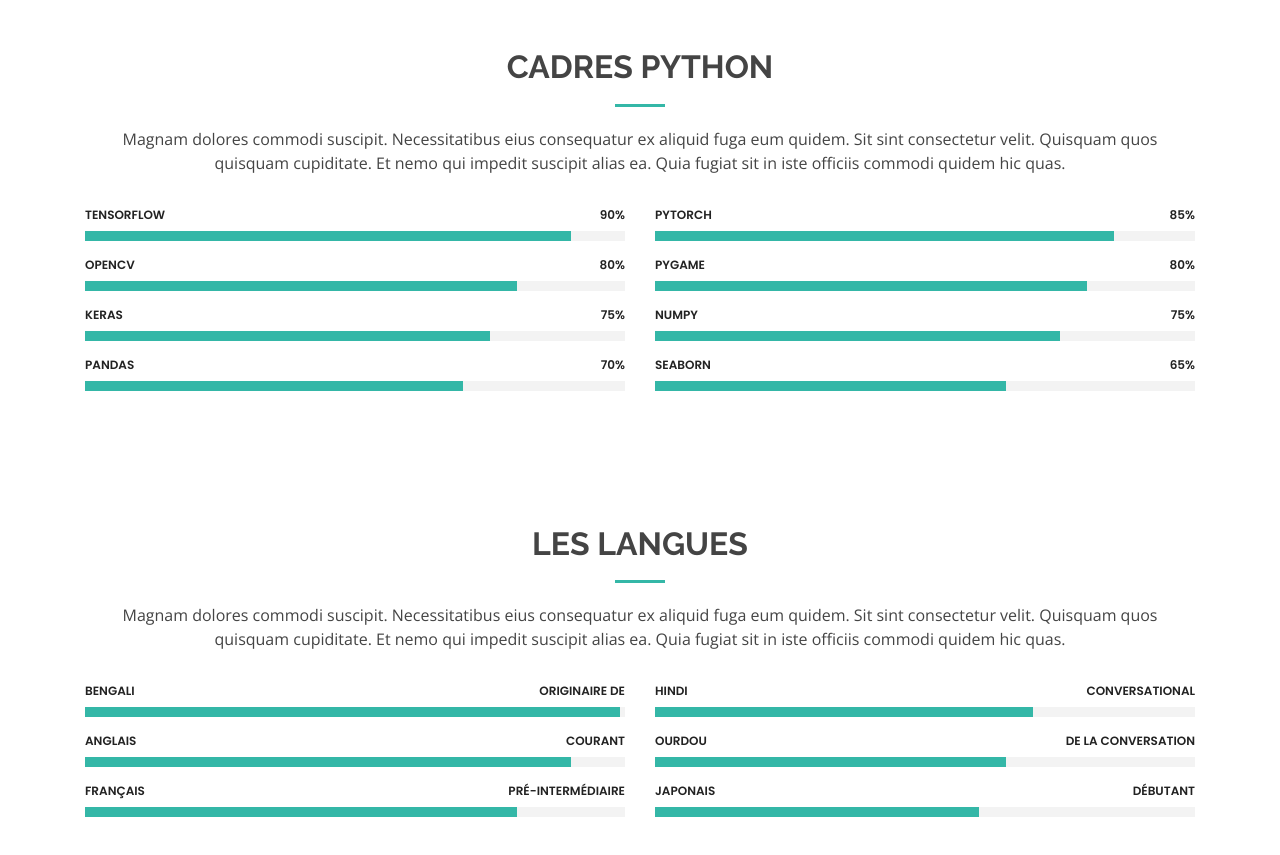
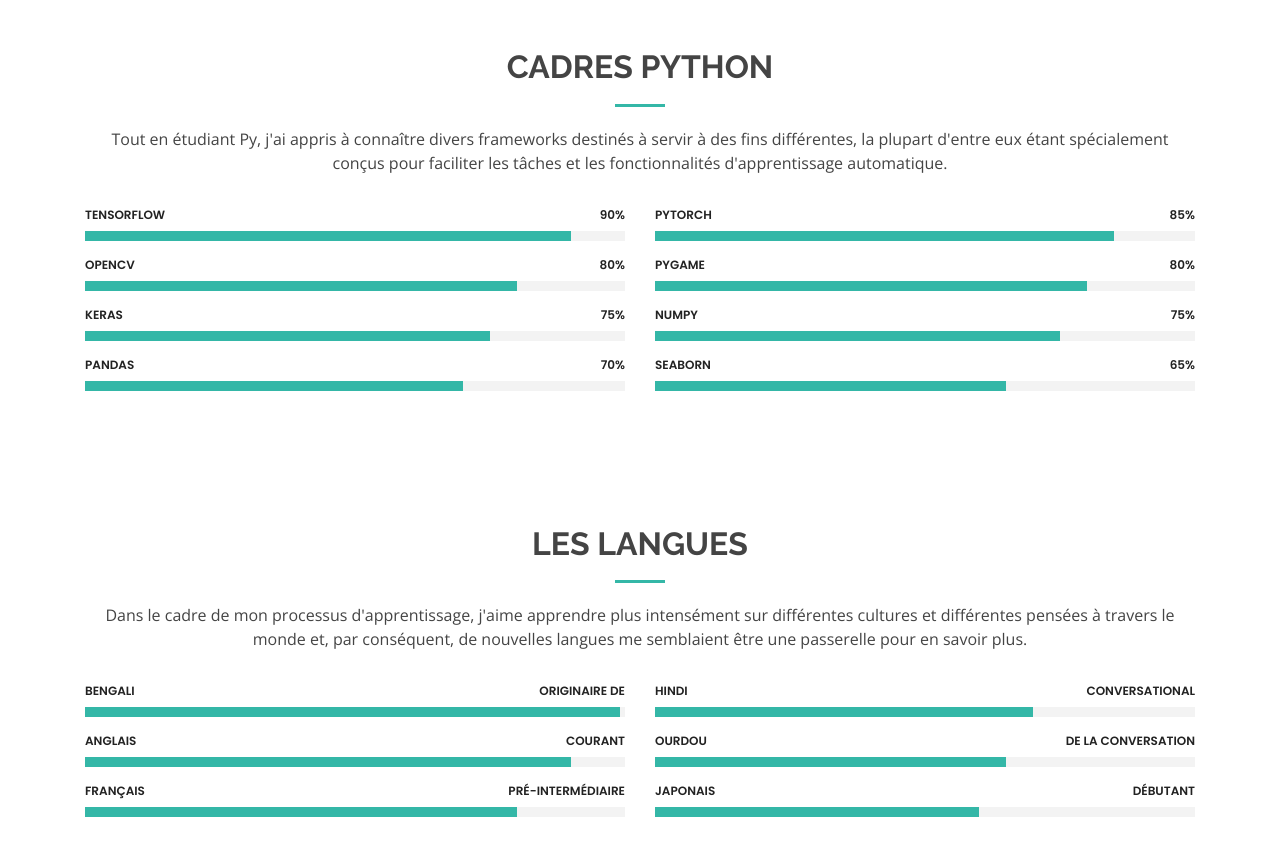
Before and after one commit to joyanta180199/joyanta180199.github.io, a plain HTML site: page about_fr.html in a window 1280 px wide. Shown: the part 1340-2195 px from the top of the page. Drawn offline with nearby package versions, Linux system fonts and the light colour scheme.

Commit message:
update about_fr

```diff
--- a/about_fr.html
+++ b/about_fr.html
@@ -264,7 +264,7 @@
 
         <div class="section-title">
           <h2>Cadres Python</h2>
-          <p>Magnam dolores commodi suscipit. Necessitatibus eius consequatur ex aliquid fuga eum quidem. Sit sint consectetur velit. Quisquam quos quisquam cupiditate. Et nemo qui impedit suscipit alias ea. Quia fugiat sit in iste officiis commodi quidem hic quas.</p>
+          <p>Tout en étudiant Py, j'ai appris à connaître divers frameworks destinés à servir à des fins différentes, la plupart d'entre eux étant spécialement conçus pour faciliter les tâches et les fonctionnalités d'apprentissage automatique.</p>
         </div>
 
         <div class="row skills-content">
@@ -345,7 +345,7 @@
 
         <div class="section-title">
           <h2>Les langues</h2>
-          <p>Magnam dolores commodi suscipit. Necessitatibus eius consequatur ex aliquid fuga eum quidem. Sit sint consectetur velit. Quisquam quos quisquam cupiditate. Et nemo qui impedit suscipit alias ea. Quia fugiat sit in iste officiis commodi quidem hic quas.</p>
+          <p>Dans le cadre de mon processus d'apprentissage, j'aime apprendre plus intensément sur différentes cultures et différentes pensées à travers le monde et, par conséquent, de nouvelles langues me semblaient être une passerelle pour en savoir plus.</p>
         </div>
 
         <div class="row skills-content">
```
